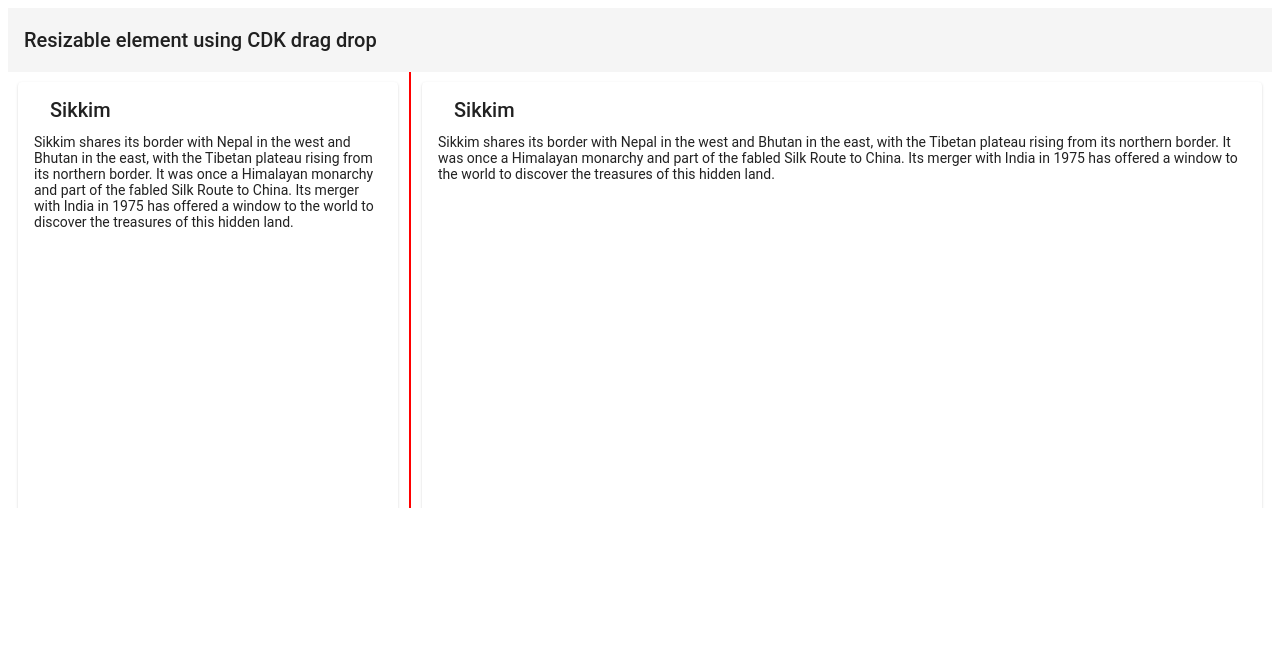
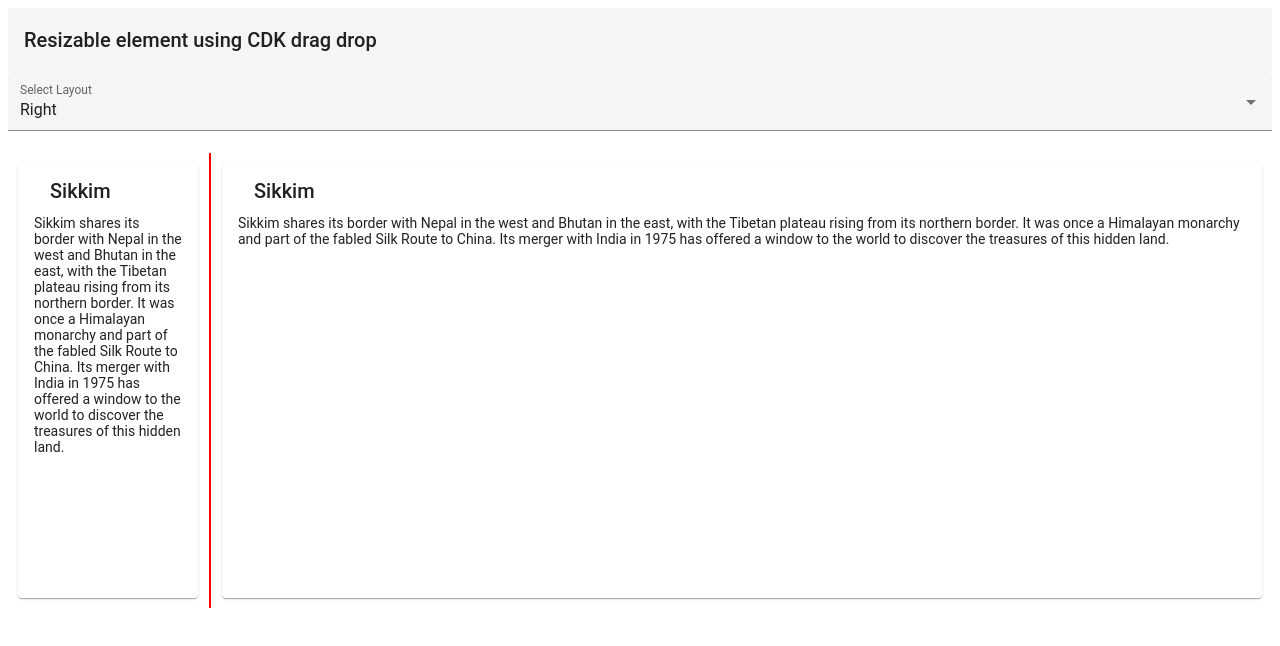
Before and after one commit to BarathC/angular-resizableusingdragdrop, an Angular app: page / in a window 1280 px wide. Shown: the top 646 px of the page. Built offline with nearby package versions, Linux system fonts and the light colour scheme.

Commit message:
7 files modified

```diff
--- a/src/app/app-resizable/app-resizable.component.css
+++ b/src/app/app-resizable/app-resizable.component.css
@@ -34,7 +34,7 @@
 }
 
 .im-tm-tl-element{
-    display: block;
+    display: grid;
     grid-area: element;
     padding: 10px;
 }
--- a/src/app/app-resizable/app-resizable.component.html
+++ b/src/app/app-resizable/app-resizable.component.html
@@ -2,7 +2,7 @@
 	[ngStyle]="{'grid-template-columns':sGridColumnTemplate,'grid-template-rows':sGridRowTemplate }">
 	<div class="{{sSplitterType}}" cdkDrag [cdkDragLockAxis]="sAxis" (cdkDragMoved)="efnOnDrop($event)"></div>
   <div class="im-tm-tl-element">
-		<mat-card style='height:100%;'>
+		<mat-card>
 			<mat-card-header>
 				<mat-card-title>Sikkim</mat-card-title>
 			</mat-card-header>
--- a/src/app/app-resizable/app-resizable.component.ts
+++ b/src/app/app-resizable/app-resizable.component.ts
@@ -1,4 +1,4 @@
-import { Component, OnInit, Input, ChangeDetectionStrategy } from '@angular/core';
+import { Component, OnInit, Input, ChangeDetectionStrategy, SimpleChanges } from '@angular/core';
 import {ResizableLayoutEnum} from '../enums/app-enum'
 
 @Component({
@@ -21,8 +21,6 @@ export class AppResizableComponent implements OnInit {
 
     public sGridRowTemplate: string;
 
-    public sCSSClassName: string;
-
     //Transformed position
     private nTransformedPosition: number;
     //Minimum transform allowed
@@ -31,16 +29,28 @@ export class AppResizableComponent implements OnInit {
     private nMaxTransformAllowed: number;
 
     private oSplitterPosition: any = {
-      nInitialPosition: 400,
-      nMaxPosition: 700,
-      nMinPosition: 300
+      nInitialPosition: 200,
+      nMaxPosition: 400,
+      nMinPosition: 100
     }
 
     public ngOnInit(): void {
+      this.fnInitialiseVariables();
       this.nTransformedPosition = this.oSplitterPosition.nInitialPosition;
       this.fnSetMinAndMaxTranformationAllowed();
       this.fnSetGridPosition();
       this.fnSetLayout()
+    }
+
+    public ngOnChanges(simpleChanges: SimpleChanges): void {
+      if(!!simpleChanges && simpleChanges.eLayout.isFirstChange() === false){
+        this.fnInitialiseVariables();
+      this.nTransformedPosition = this.oSplitterPosition.nInitialPosition;
+      this.fnSetMinAndMaxTranformationAllowed();
+      this.fnSetGridPosition();
+      this.fnSetLayout()
+      }
+
     }
 
 
@@ -141,4 +151,16 @@ export class AppResizableComponent implements OnInit {
             event.source._dragRef._activeTransform.y = nTransformAllowed;
     }
 
+    private fnInitialiseVariables(): void {
+      this.sAxis = '';
+      this.sLayoutClass = '';
+      this.sGridColumnTemplate = '';
+      this.sGridRowTemplate = '';
+      this.sSplitterType = '';
+      this.nMaxTransformAllowed = 0;
+      this.nTransformedPosition = 0;
+      this.nMinTransformAllowed = 0
+
+    }
+
 }
--- a/src/app/app.component.css
+++ b/src/app/app.component.css
@@ -1,13 +1,13 @@
   :host {
     display:grid;
-    grid-template-rows: min-content 1fr;
-    height: 500px;
+    grid-template-rows: min-content min-content 1fr;
+    height: 600px;
     overflow: hidden;
   }
 
   .content {
+    display: grid;
     grid-area: content2;
-    height: 100%;
     padding: 10px;
   }
 
--- a/src/app/app.component.html
+++ b/src/app/app.component.html
@@ -1,10 +1,19 @@
-  <mat-toolbar>
-    <span>Resizable element using CDK drag drop</span>
-  </mat-toolbar>
+<mat-toolbar>
+	<span>Resizable element using CDK drag drop</span>
+
+</mat-toolbar>
+	<mat-form-field appearance="fill">
+		<mat-label>Select Layout</mat-label>
+		<mat-select [(ngModel)]="eLayout">
+			<mat-option *ngFor="let oOption of selectOptions" [value]="oOption.id">
+				{{oOption.value}}
+			</mat-option>
+		</mat-select>
+	</mat-form-field>
 <div [class]='eLayout'>
 	<app-app-resizable [eLayout]='eLayout' class='resizablecontent'></app-app-resizable>
 	<div class='content'>
-		<mat-card style='height:100%;'>
+		<mat-card>
 			<mat-card-header>
 				<mat-card-title>Sikkim</mat-card-title>
 			</mat-card-header>
--- a/src/app/app.component.ts
+++ b/src/app/app.component.ts
@@ -1,5 +1,8 @@
 import { Component } from '@angular/core';
-import {ResizableLayoutEnum} from './enums/app-enum'
+import {ResizableLayoutEnum} from './enums/app-enum';
+
+export type SelectOption = {id: ResizableLayoutEnum, value:string};
+
 @Component({
   selector: 'my-app',
   templateUrl: './app.component.html',
@@ -8,4 +11,15 @@ import {ResizableLayoutEnum} from './enums/app-enum'
 export class AppComponent  {
   public eLayout: ResizableLayoutEnum = ResizableLayoutEnum.Right;
 
+  public selectOptions: SelectOption[] = [
+    {id: ResizableLayoutEnum.Left, value: 'Left'},
+    {id:ResizableLayoutEnum.Right, value: 'Right'},
+    {id: ResizableLayoutEnum.Top, value: 'Top'},
+    {id: ResizableLayoutEnum.Bottom, value: 'Bottom'}
+  ];
+
+  public efnSelectedThread( oSelectedOption: SelectOption) {
+    this.eLayout = oSelectedOption.id;
+  }
+
 }
--- a/src/app/app.module.ts
+++ b/src/app/app.module.ts
@@ -4,12 +4,14 @@ import { FormsModule } from '@angular/forms';
 import {DragDropModule} from '@angular/cdk/drag-drop';
 import {MatCardModule} from '@angular/material/card';
 import {MatToolbarModule} from '@angular/material/toolbar';
+import {MatSelectModule} from '@angular/material/select';
+import {BrowserAnimationsModule} from '@angular/platform-browser/animations';
 
 import { AppComponent } from './app.component';
 import { AppResizableComponent } from './app-resizable/app-resizable.component'
 
 @NgModule({
-  imports:      [ BrowserModule, FormsModule, DragDropModule, MatCardModule, MatToolbarModule],
+  imports:      [ BrowserModule, FormsModule,BrowserAnimationsModule, DragDropModule, MatCardModule, MatToolbarModule, MatSelectModule],
   declarations: [ AppComponent, AppResizableComponent ],
   bootstrap:    [ AppComponent ]
 })
```
